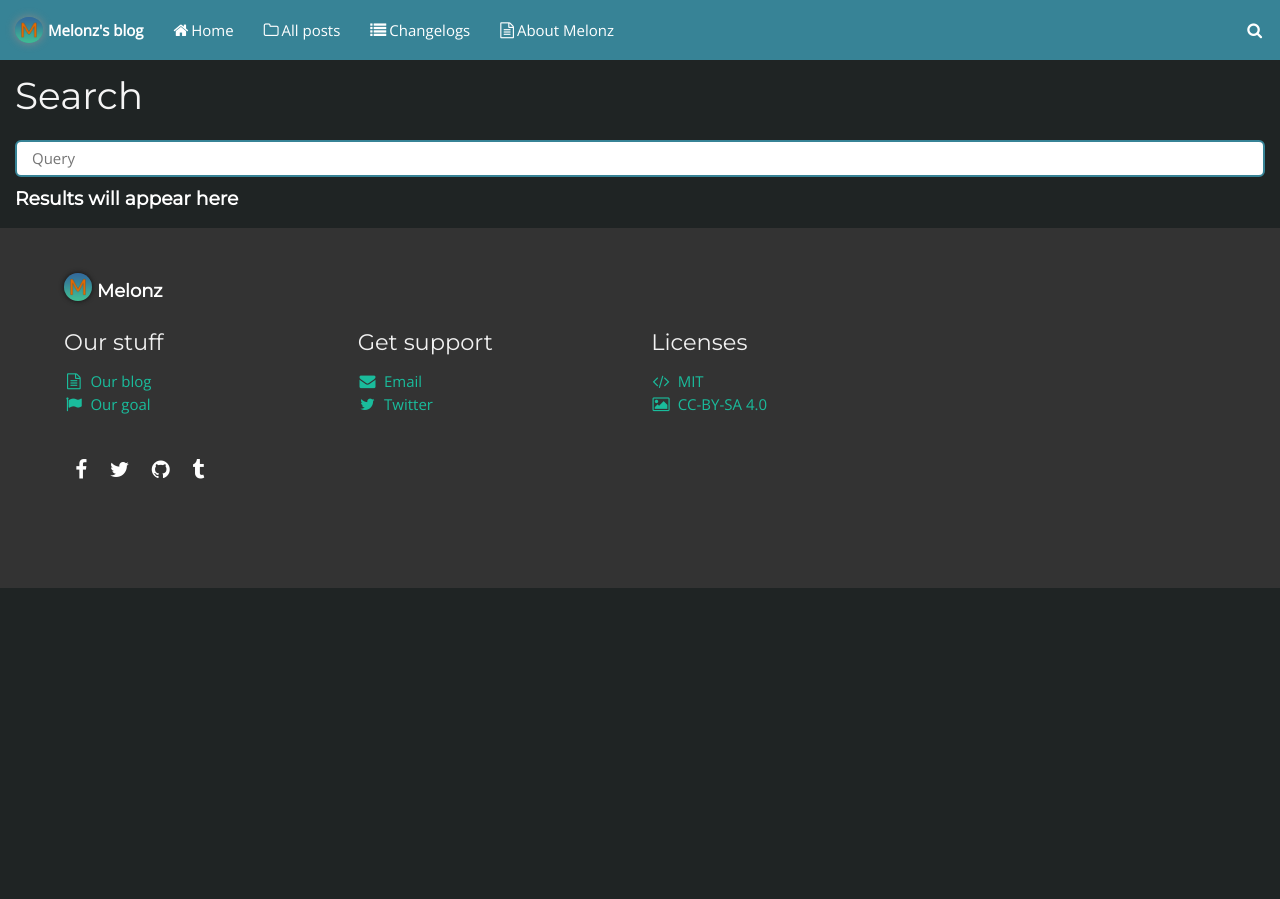
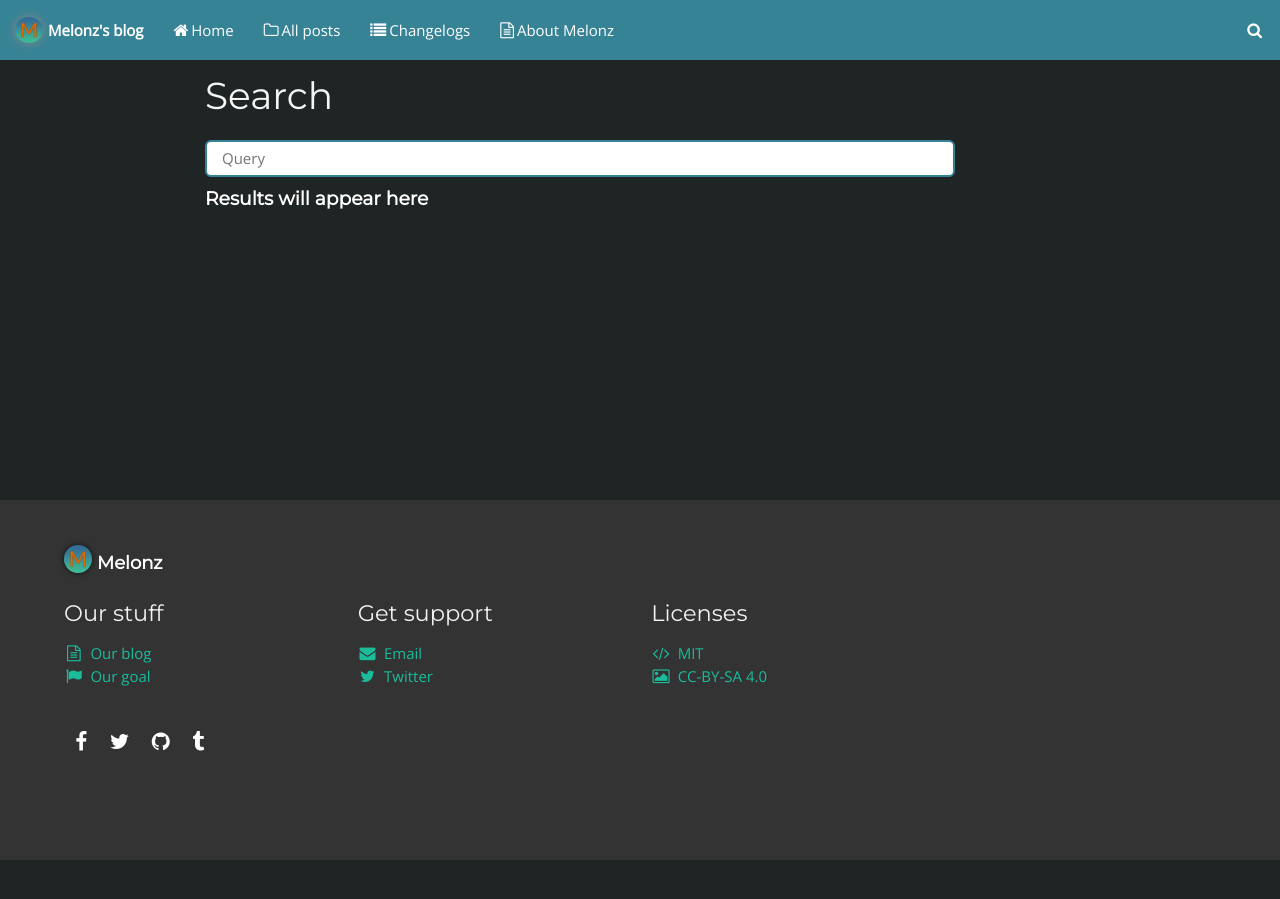
Before and after one commit to Melonz/old-blog, a Jekyll site: the page built from search.html, in a window 1280 px wide. Built offline with Jekyll 4.4.1, drawn with Linux system fonts in a browser that asks for light colours; some web fonts are replaced; comment, search, counter and statistics services are not loaded.

Commit message:
Add (fake-ish) loading spinner to search + make body 50em width max

```diff
--- a/_includes/navbar.html
+++ b/_includes/navbar.html
@@ -33,7 +33,7 @@
       </a>
 
       <a class="navbar-item is-hoverable" id="nav-search" style="display: none;">
-        <input class="input" type="text" placeholder="Query" onkeyup="if (event.keyCode == 13) { window.location = '/search/#' + encodeURI(this.value); return false; }"
+        <input class="input" type="text" placeholder="Enter to search" onkeyup="if (event.keyCode == 13) { window.location = '/search/#' + encodeURI(this.value); return false; }"
 ></input>
       </a>
     </div>
--- a/css/style.css
+++ b/css/style.css
@@ -4,6 +4,11 @@
 
 h1, h2, h3, h4, h5 {
   font-family: 'Montserrat', sans-serif;
+}
+
+#main-stuff {
+  max-width: 60em;
+  margin: 0 auto;
 }
 
 #main-stuff ul {
--- a/index.html
+++ b/index.html
@@ -6,7 +6,7 @@
 desc: The official blog of Melonz. We post about ourselves (because we have an ego) and tech sometimes.
 ---
 
-<div id="main-stuff">
+<div id="main-stuff" style="max-width: 90%;">
 	<h1 class="title is-2">Latest posts</h1>
 		<div class="columns">
 			{% for post in site.posts limit:3 %}
--- a/js/sjs.js
+++ b/js/sjs.js
@@ -368,14 +368,18 @@
 
   function search (query) {
     if (isValidQuery(query)) {
-      render(repository.search(query))
+      document.getElementById('loader').classList.add('is-loading');
+      render(repository.search(query));
     }
   }
 
   function render (results) {
-    var len = results.length
+    var len = results.length;
+    setTimeout(function(){
+      document.getElementById('loader').classList.remove('is-loading');
+    }, 500);
     if (len === 0) {
-      return appendToResultsContainer(options.noResultsText)
+      options.resultsContainer.innerHTML = options.noResultsText;
     }
     for (var i = 0; i < len; i++) {
       appendToResultsContainer(templater.compile(results[i]))
--- a/search.html
+++ b/search.html
@@ -10,10 +10,17 @@
 <div id="main-stuff">
 	<h1 class="title is-2">Search</h1>
 
-	<input type="text" id="search-input" class="input" placeholder="Query">
-	<ul id="results">
+	<div style="max-width: 50em;">
+
+	<div id="loader" class="control">
+		<input type="text" id="search-input" class="input is-loading" placeholder="Query">
+	</div>
+
+	<ul id="results" style="min-height: 300px;">
 		<h3 id="search-placeholder">Results will appear here</h3>
 	</ul>
+</div>
+
 
 	<script src="/js/sjs.js"></script>
 	<script>
```
Also changed, not shown: _layouts/default-postnav.html (+3 -13 lines), _posts/2017-08-13-New-site-design.md (+1 -1 lines).
